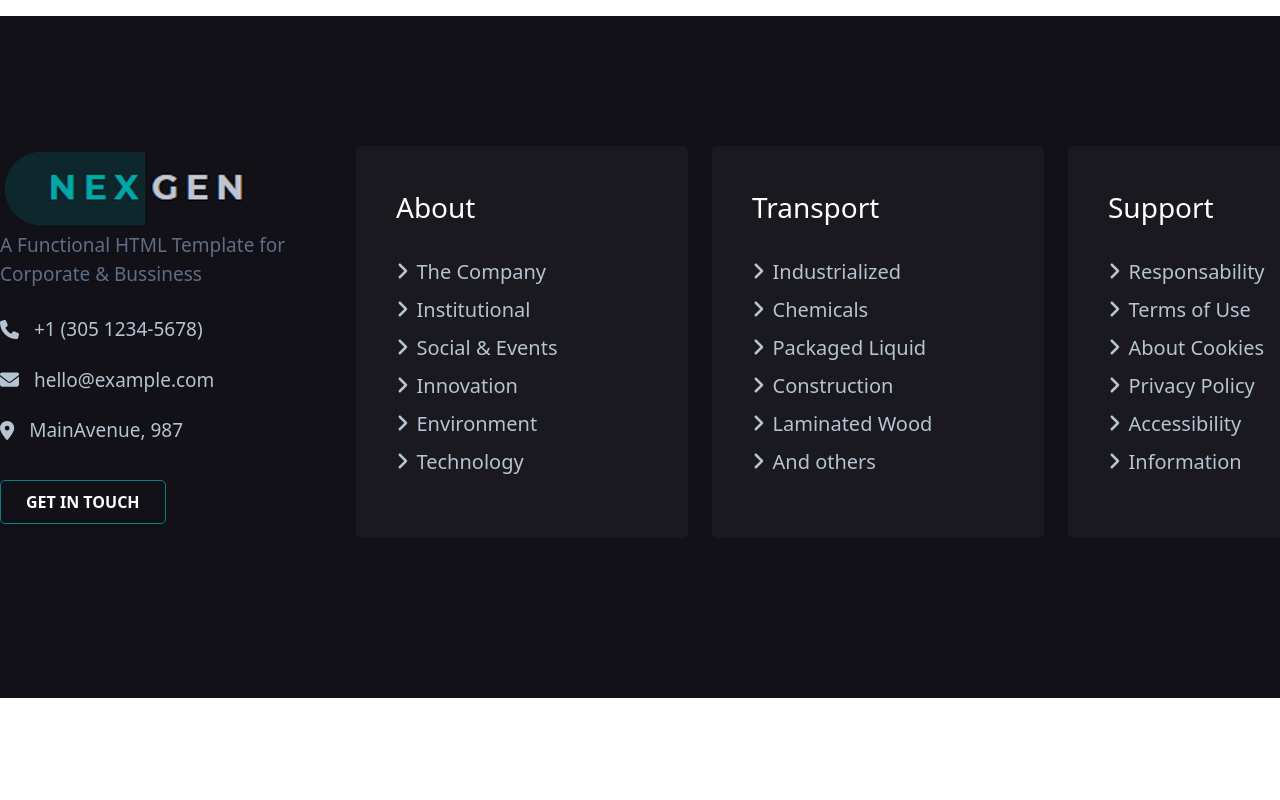
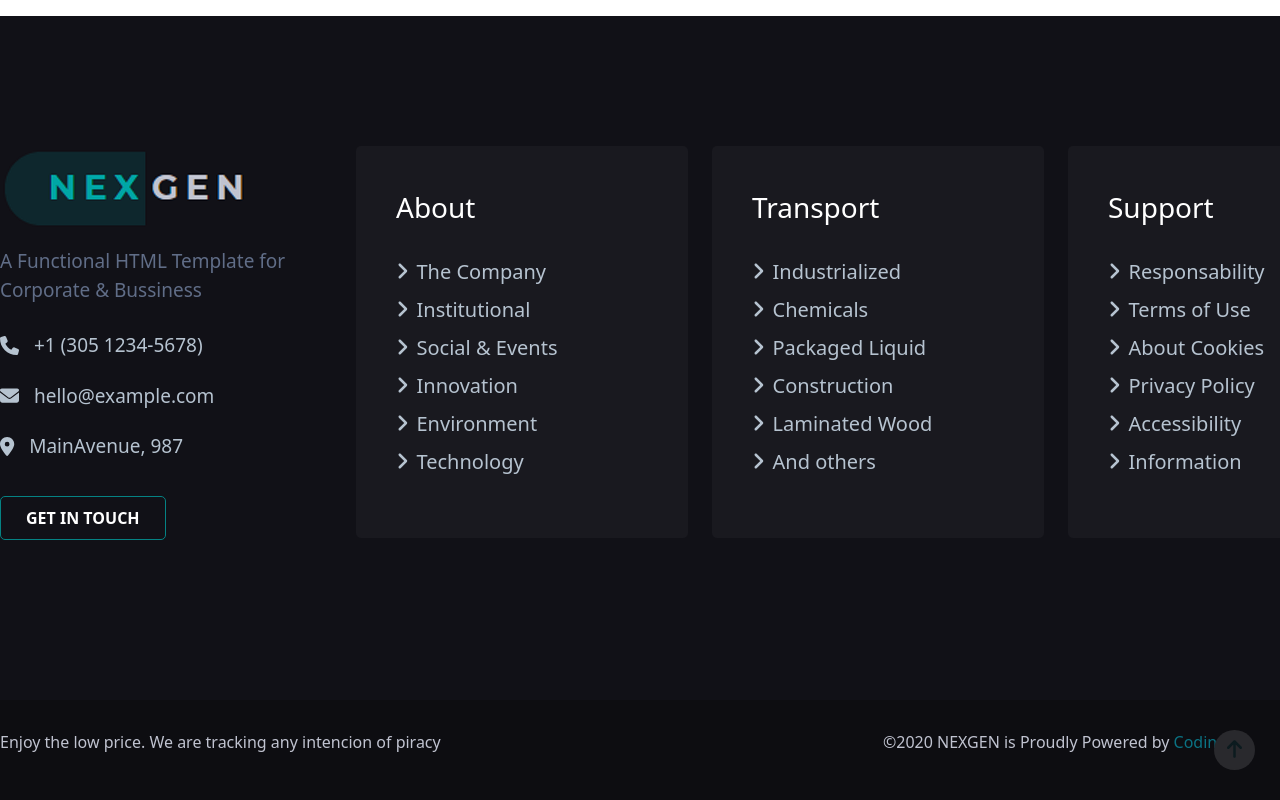
Before and after one commit to Gaki13/proj-html-vuejs, a Vue app: page / in a window 1280 px wide. Shown: the part 6091-6891 px from the top of the page. Before the commit the page ends 6789 px from the top, so only its background shows below. Built offline with nearby package versions, Linux system fonts and the light colour scheme.

Commit message:
aggiunta footer bottom

```diff
--- a/src/components/BaseFooter/FooterBottom.vue
+++ b/src/components/BaseFooter/FooterBottom.vue
@@ -1,6 +1,16 @@
 <template>
-  <div class="footer-bottom">
-
+  <div class="footer-bottom d-flex">
+   <div class="container-st">
+      <div class="row">
+        <div class="col-6">
+          <p>Enjoy the low price. We are tracking any intencion of piracy</p>
+        </div>
+        <div class="col-6 d-flex justify-content-end">
+          <p>©2020 NEXGEN is Proudly Powered by <span>Codings</span>.</p>
+        </div>
+      </div>
+   </div>
+    <span class="icon"><font-awesome-icon icon="fa-solid fa-arrow-up"  class="align-self-center"/></span>
   </div>
 </template>
 
@@ -11,5 +21,25 @@ export default {
 </script>
 
 <style lang="scss" scoped>
-
+  .footer-bottom{
+    padding: 1.875rem 0;
+    background-color: #0d0d11;
+    color: #c0c3d0;
+    .col-6.d-flex.justify-content-end{
+      p{
+        margin-right: -1.5625rem;
+      }
+      span{
+        color: #0b7283;
+      }
+    }
+    .icon{
+      color: #0c1b1f;
+      font-size: 1.25rem;
+      background-color: #29292d;
+      padding:  .3125rem .8125rem;
+      border-radius: 50%;
+      margin-right: 1.5625rem;
+    }
+  }
 </style>
--- a/src/components/BaseFooter/FooterTop.vue
+++ b/src/components/BaseFooter/FooterTop.vue
@@ -3,7 +3,7 @@
     <div class="container-st">
       <div class="row">
         <div class="col-3 d-flex flex-column">
-          <img src="../../assets/img/logoimage.png" alt="Logo di Nex Gen">
+          <img src="../../assets/img/logoimage.png" alt="Logo di Nex Gen" class="mb-3">
           <p class="lower-title">A Functional HTML Template for Corporate & Bussiness</p>
           <div class="contact">
             <span> <font-awesome-icon icon="fa-solid fa-phone" /></span>
--- a/src/main.js
+++ b/src/main.js
@@ -24,8 +24,9 @@ import { faBoxesStacked } from '@fortawesome/free-solid-svg-icons'
 import { faQuoteRight } from '@fortawesome/free-solid-svg-icons'
 import { faLocationDot } from '@fortawesome/free-solid-svg-icons'
 import { faAngleRight} from '@fortawesome/free-solid-svg-icons'
+import { faArrowUp} from '@fortawesome/free-solid-svg-icons'
 /* add icons to the library */
-library.add(faClock, faPhone, faEnvelope, faTwitter, faFacebookF, faLinkedin, faUser, faUber, faGem, faTruckRampBox, faArrowRight, faTemperatureLow, faBoxesStacked, faQuoteRight, faLocationDot, faAngleRight)
+library.add(faClock, faPhone, faEnvelope, faTwitter, faFacebookF, faLinkedin, faUser, faUber, faGem, faTruckRampBox, faArrowRight, faTemperatureLow, faBoxesStacked, faQuoteRight, faLocationDot, faAngleRight, faArrowUp)
 /* add font awesome icon component */
 Vue.component('font-awesome-icon', FontAwesomeIcon)
 
```
